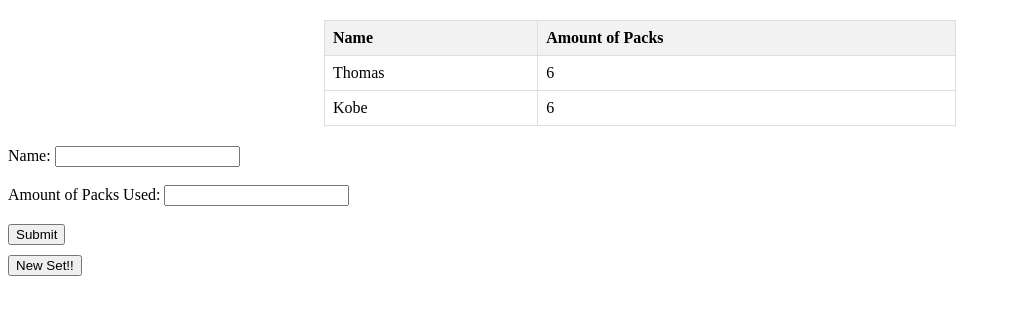
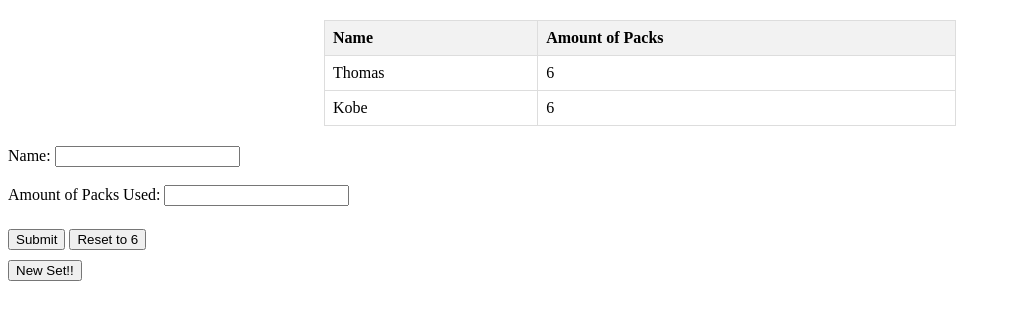
Before and after one commit to VanGansenT/MTGLeague, a plain HTML site: page index.html in a window 1280 px wide. Shown: the whole page, without its empty margins (0-1011 px from the left). Drawn offline with Linux system fonts and the light colour scheme.

Commit message:
added reset button

```diff
--- a/index.html
+++ b/index.html
@@ -48,6 +48,7 @@
     <label for="amount">Amount of Packs Used:</label>
     <input type="number" id="amount" name="amount"><br><br>
     <button type="button" onclick="subtractPacks()">Submit</button>
+    <button type="button" onclick="resetToSix()" style="margin-top: 5px;"">Reset to 6</button>
 </form>
 
 <button type="button" onclick="addThreePacks()" style="margin-top: 10px;">New Set!!</button>
@@ -81,6 +82,16 @@
             }
         }
     }
+
+    function resetToSix() {
+        var name = document.getElementById("name").value.toLowerCase(); // Convert to lowercase
+        var packsCell = document.getElementById(name + "Packs");
+        if (packsCell) {
+            packsCell.innerHTML = 6;
+        } else {
+            alert("Name not found in the table!");
+        }
+    }
 </script>
 
 </body>
```
